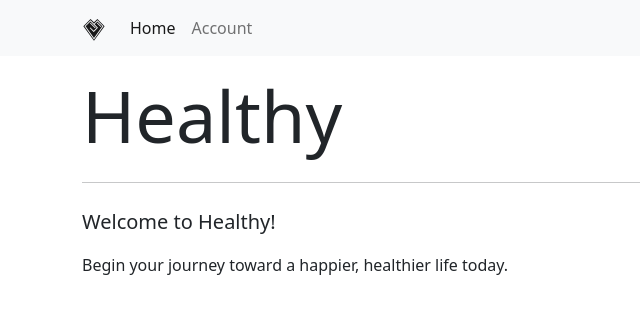
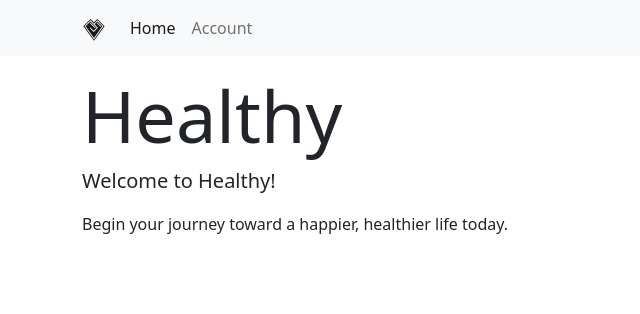
Before and after one commit to jason-nordheim/healthy, a React (Create React App) app: page / in a window 1280 px wide. Shown: the top 314 px of the page, without its empty margins (0-640 px from the left). Built offline with nearby package versions, Linux system fonts and the light colour scheme.

Commit message:
removed <hr /> element

```diff
--- a/src/components/layout/PageTitle.js
+++ b/src/components/layout/PageTitle.js
@@ -6,7 +6,6 @@ export const PageTitle = ({ text, addOnClasses = [] }) => {
   return (
     <div className={classes.join(" ")}>
       <h1 className="display-2 mt-3">{text}</h1>
-      <hr className="my-4" />
     </div>
   );
 };
```
